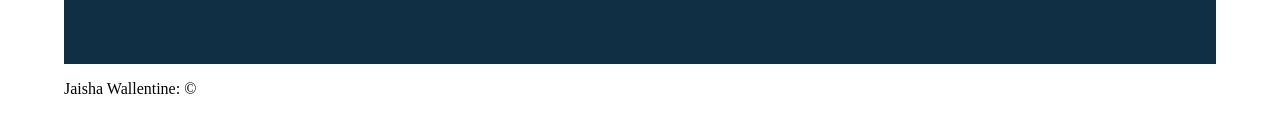
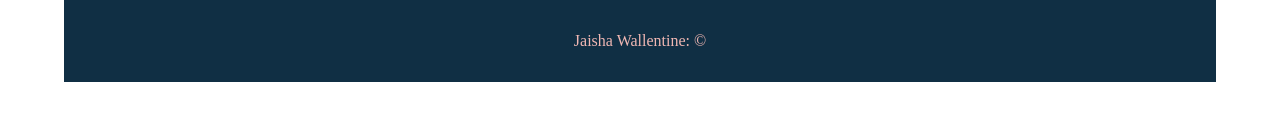
Before and after one commit to belle-59847/techMomsFinaleProject, a plain HTML site: page index.html in a window 1280 px wide. Shown: the part 3062-3194 px from the top of the page. Drawn offline with Linux system fonts and the light colour scheme; a script that the page names is missing.

Commit message:
footer changes

```diff
--- a/index.html
+++ b/index.html
@@ -114,8 +114,9 @@
       </section>
 </div>
 
-<div class="footer"></div>
+<div class="footer">
 <p>Jaisha Wallentine: &copy</p>
+</div>
 </main>
 <script>
   var coll = document.getElementsByClassName("collapsible");
--- a/style.css
+++ b/style.css
@@ -10,11 +10,19 @@ body {
   margin: 5%;
 
 }
+/* footer */
 .footer {
   background: #102F44;
   border-top: 3px solid #f0b7b3;
   text-align: center;
   padding: 32px;
+}
+.footer p {
+  margin: 0;
+  color: #f0b7b3;
+}
+.footer p:last-child {
+  margin-bottom: 0;
 }
 
 
```
Also changed, not shown: contact.html (+2 -1 lines).
